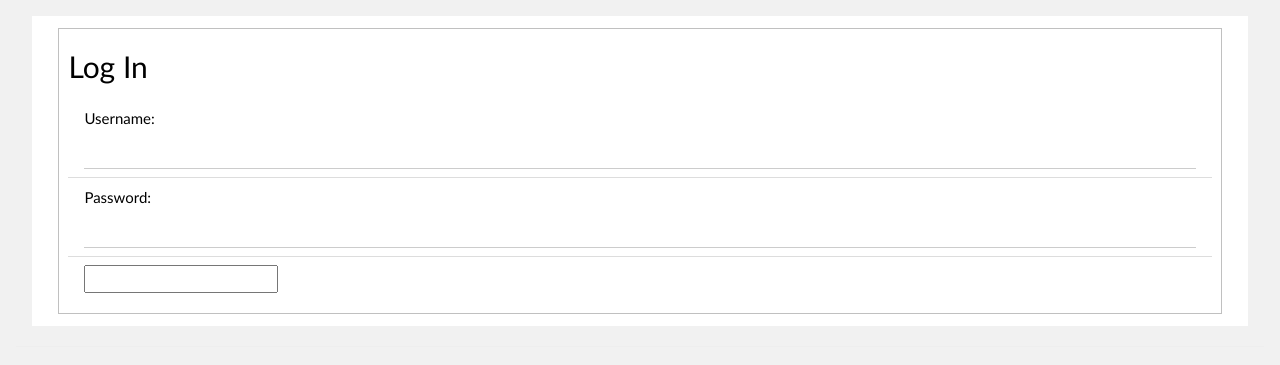
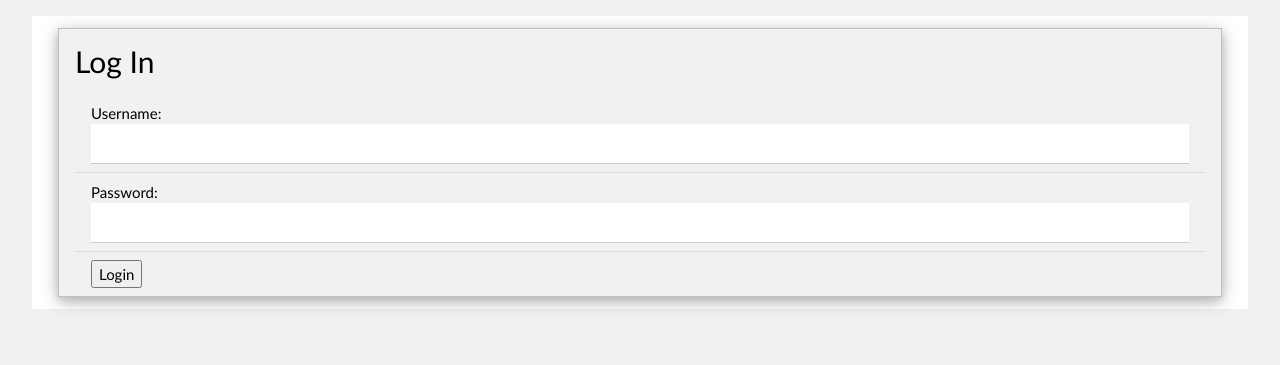
Before and after one commit to jonas-pettersson/LocalLibrary, a Django app: page /accounts/login/ in a window 1280 px wide. Shown: the part 39-404 px from the top of the page. Run offline with Django 3.2, Linux system fonts and the light colour scheme.

Commit message:
login page

```diff
--- a/locallibrary/templates/registration/login.html
+++ b/locallibrary/templates/registration/login.html
@@ -2,23 +2,30 @@
 
 {% block content %}
 
+    <div class="w3-container w3-white w3-margin w3-padding-large">
+
         {% if form.errors %}
+            <div class="w3-panel w3-red">
                 <p>Your username and password didn't match. Please try again.</p>
+            </div>
         {% endif %}
 
         {% if next %}
             {% if user.is_authentiated %}
+                <div class="w3-panel w3-red">
                     <p>Your account doesn't have access to this page. To proceed,
             please login with an account that has access.</p>
+                </div>
             {% else %}
+                <div class="w3-panel w3-yellow">
                     <p>Please login to this page.</p>
+                </div>
             {% endif %}
         {% endif %}
 
-    <div class="w3-container w3-white w3-margin w3-padding-large">
         <form method="post">
             {% csrf_token %}
-            <fieldset class="form-group">
+            <fieldset class="form-grou w3-container w3-card-4 w3-light-grey">
             <h2>Log In</h2>
             <ul class="w3-ul">
                 <li>
@@ -27,12 +34,13 @@
                 </li>
                 <li>
                     <label for="password">{{ form.password.label_tag }}</label>
-                    <input class="w3-input" type="text" id="password" name="password">
+                    <input class="w3-input" type="password" id="password" name="password">
                 </li>
-                <li><label for=""></label><input type="text"></li>
+                <li class="w3-button">
+                    <button type="submit">Login</button>
+                </li>
             </ul>
             </fieldset>
-
         </form>
     </div>
 
```
Lines whose indentation alone changed are shown as unchanged.
